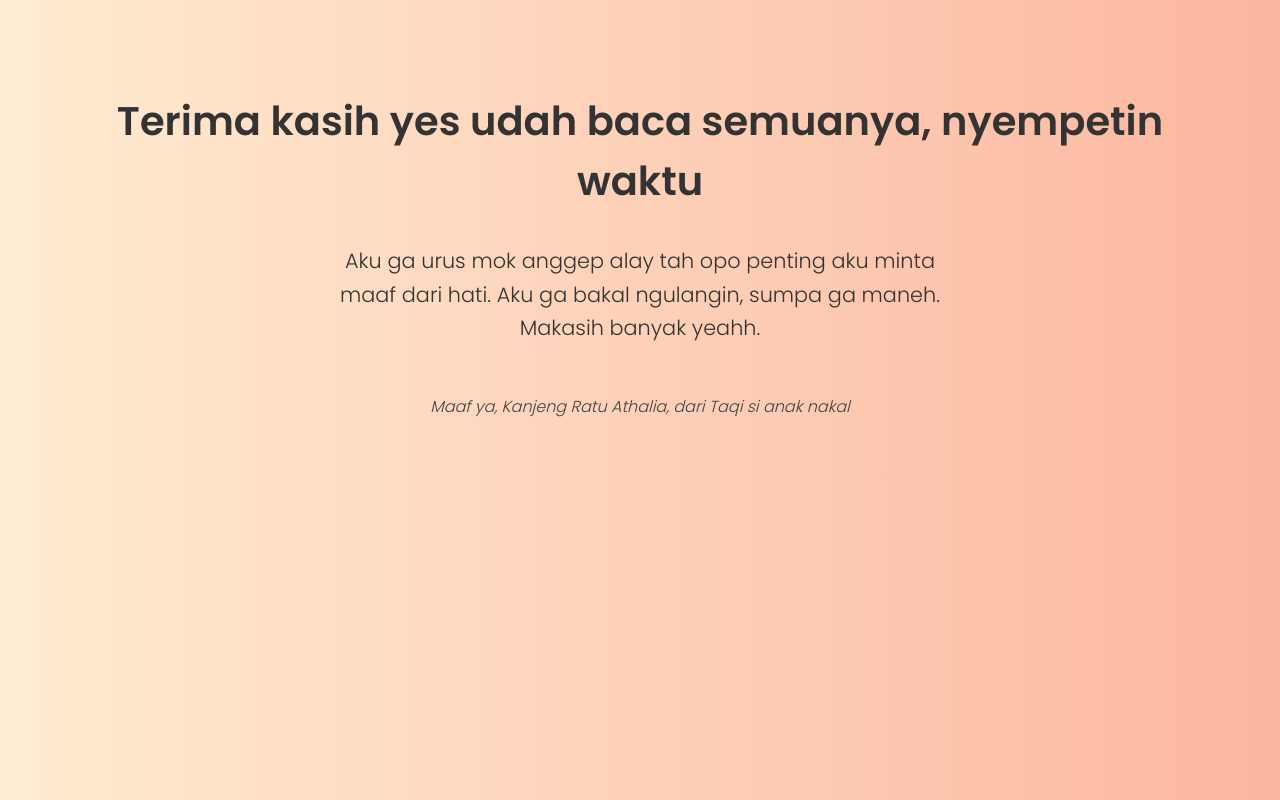
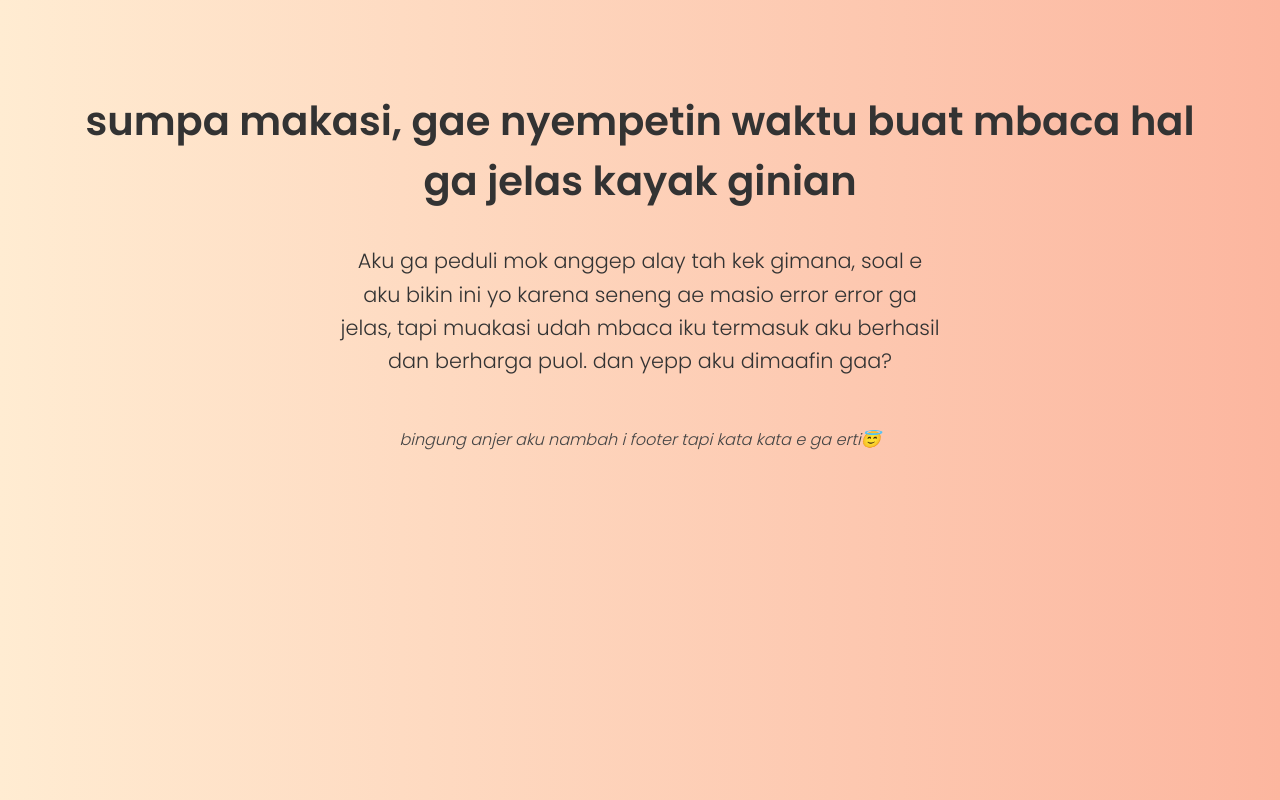
Before and after one commit to Nviel-kuhaku/Nviel-kuhaku.github.io, a plain HTML site: page terima-kasih.html in a window 1280 px wide. Drawn offline with Linux system fonts and the light colour scheme.

Commit message:
Revise content and title in terima-kasih.html
Updated the content and title of the thank you page.

```diff
--- a/terima-kasih.html
+++ b/terima-kasih.html
@@ -2,7 +2,7 @@
 <html lang="id">
 <head>
   <meta charset="UTF-8">
-  <title>Terima Kasih</title>
+  <title>makasi</title>
   <link href="https://fonts.googleapis.com/css2?family=Poppins:wght@300;600&display=swap" rel="stylesheet">
   <style>
     body {
@@ -34,13 +34,14 @@
   </style>
 </head>
 <body>
-  <h2>Terima kasih yes udah baca semuanya, nyempetin waktu</h2>
-  <p>Aku ga urus mok anggep alay tah opo penting aku minta maaf dari hati. Aku ga bakal ngulangin, sumpa ga maneh. Makasih banyak yeahh.</p>
+  <h2>sumpa makasi, gae nyempetin waktu buat mbaca hal ga jelas kayak ginian</h2>
+  <p>Aku ga peduli mok anggep alay tah kek gimana, soal e aku bikin ini yo karena seneng ae masio error error ga jelas, tapi muakasi udah mbaca iku termasuk aku berhasil dan berharga puol. dan yepp aku dimaafin gaa?</p>
 
-  <div class="footer">Maaf ya, Kanjeng Ratu Athalia, dari Taqi si anak nakal</div>
+  <div class="footer">bingung anjer aku nambah i footer tapi kata kata e ga erti😇</div>
 
   <audio autoplay loop>
     <source src="https://www.bensound.com/bensound-music/bensound-funkyelement.mp3" type="audio/mpeg">
   </audio>
 </body>
+
 </html>
```
